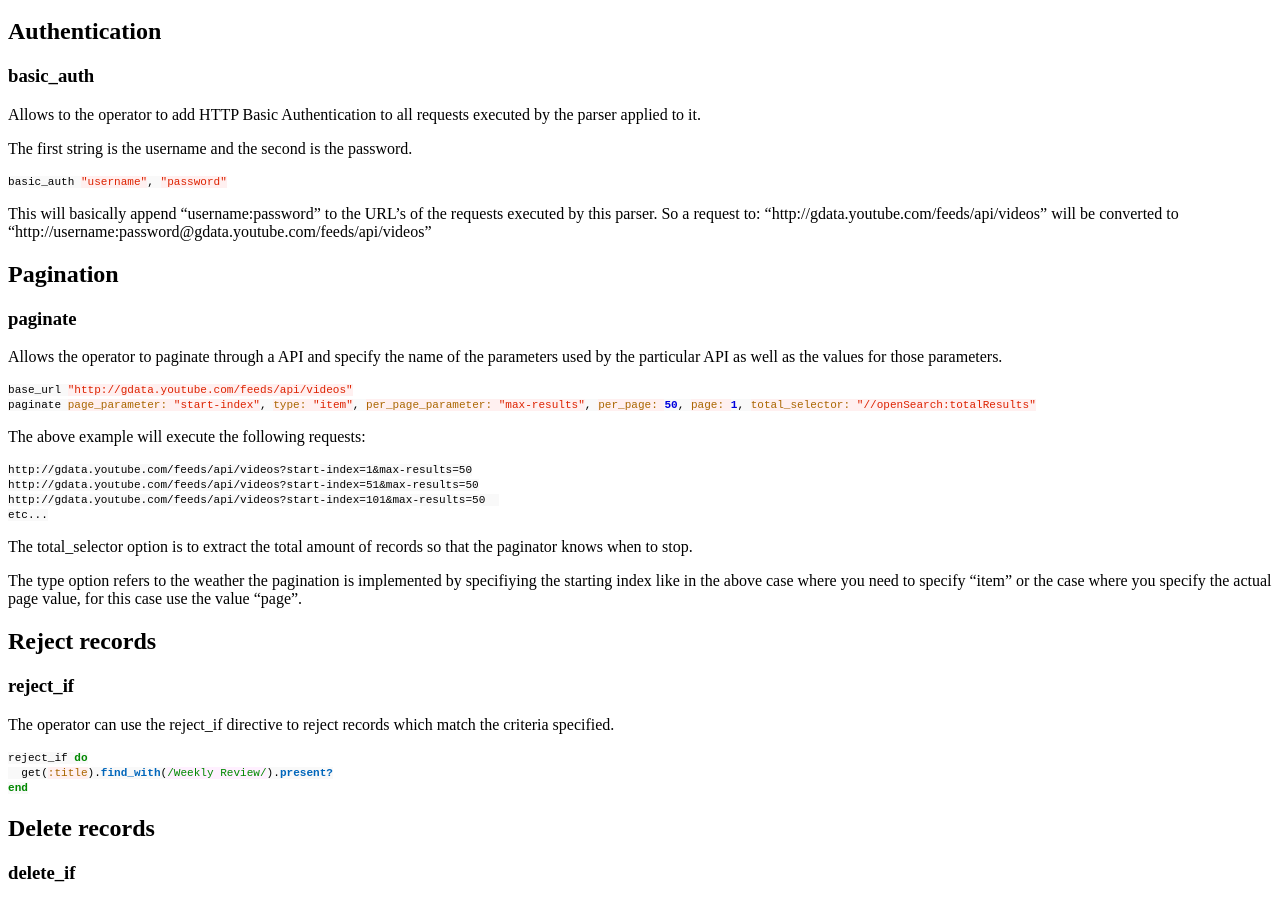
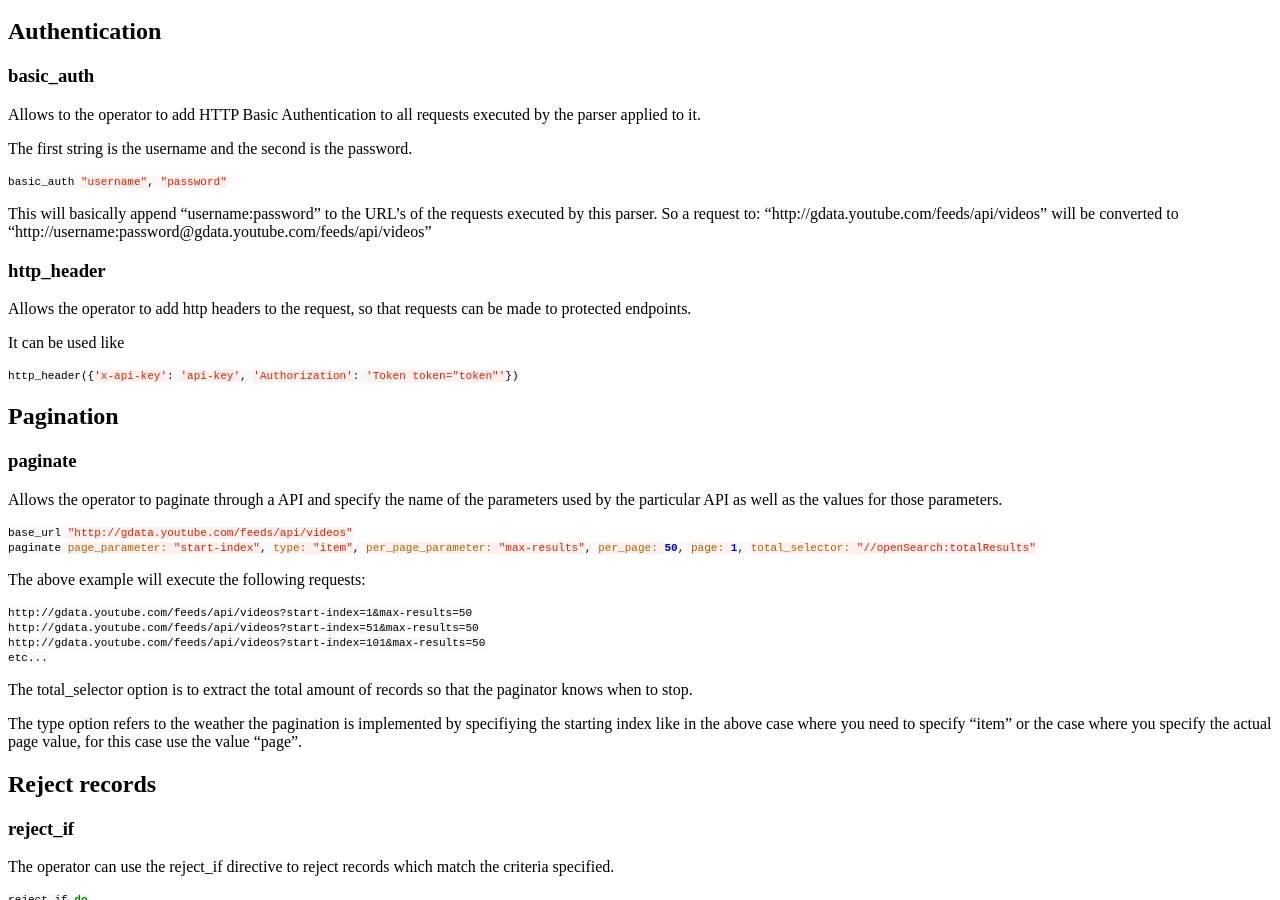
Before and after one commit to DigitalNZ/supplejack, a Jekyll site: the page built from _posts/2014-05-01-parser-dsl-domain-specific-language.md, in a window 1280 px wide and 900 px high, scrolled down 1335 px. Built offline with Jekyll 4.4.1, drawn with Linux system fonts in a browser that asks for light colours; Markdown is read by kramdown in place of the engine named in the settings; a style sheet for code colours, icons or effects is not loaded.

Commit message:
Update parser dsl documentation

````diff
--- a/_posts/2014-05-01-parser-dsl-domain-specific-language.md
+++ b/_posts/2014-05-01-parser-dsl-domain-specific-language.md
@@ -40,11 +40,21 @@ Allows to the operator to add HTTP Basic Authentication to all requests executed
 
 The first string is the username and the second is the password.
 
+
 ```ruby
 basic_auth "username", "password"
 ```
 
 This will basically append "username:password" to the URL's of the requests executed by this parser. So a request to: "http://gdata.youtube.com/feeds/api/videos" will be converted to "http://username:password@gdata.youtube.com/feeds/api/videos"
+
+### http_header
+Allows the operator to add http headers to the request, so that requests can be made to protected endpoints.
+
+It can be used like
+
+```ruby
+http_header({'x-api-key': 'api-key', 'Authorization': 'Token token="token"'})
+```
 
 ## Pagination
 ### paginate
````
